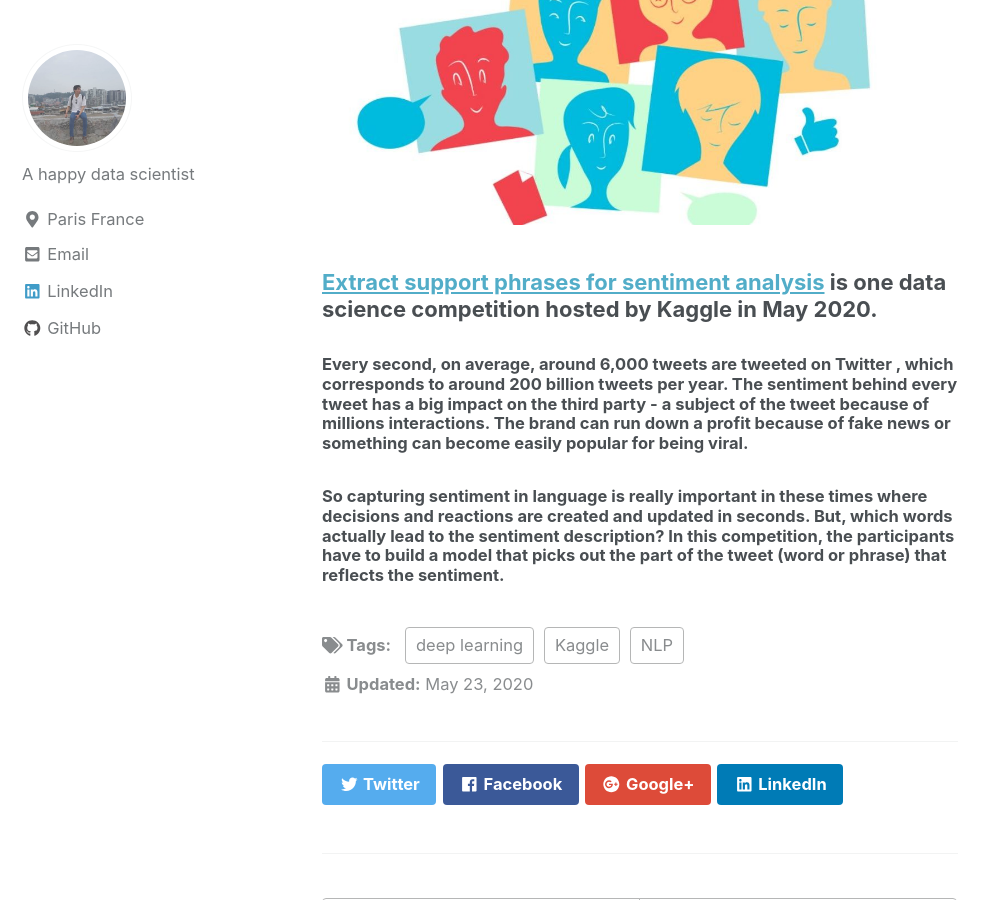
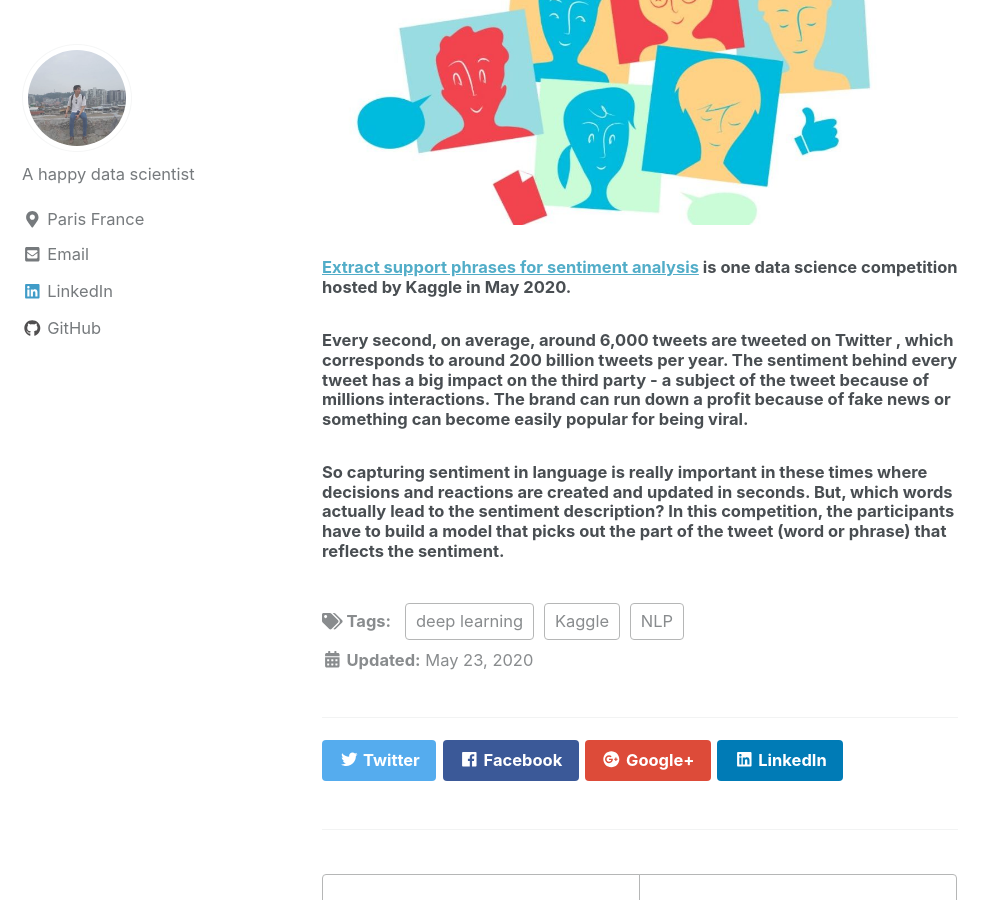
Before and after one commit to alexandre-do/alexandre-do.github.io, a Jekyll site: the page built from _posts/2020-05-23-tweet.md, in a window 1280 px wide and 900 px high, scrolled down 358 px. Shown: the whole window, without its empty margins (0-998 px from the left). Built offline with Jekyll 4.4.1, drawn with Linux system fonts in a browser that asks for light colours; nearby versions of some CDN libraries.

```diff
--- a/_posts/2020-05-23-tweet.md
+++ b/_posts/2020-05-23-tweet.md
@@ -8,6 +8,6 @@ mathjax: "true"
 ---
 <img src="{{ site.url }}{{ site.baseurl }}/images/tweet/logo.jpg"  width="800px" height='500px'/>
 
-### [Extract support phrases for sentiment analysis](https://www.kaggle.com/c/tweet-sentiment-extraction) is one data science competition hosted by Kaggle in May 2020.
-##### Every second, on average, around 6,000 tweets are tweeted on Twitter , which corresponds to  around 200 billion tweets per year. The sentiment behind every tweet has a big impact on the third party - a subject of the tweet because of millions interactions. The brand can run down a profit because of fake news or something can become easily popular for being viral.
-#####  So capturing sentiment in language is really important in these times where decisions and reactions are created and updated in seconds. But, which words actually lead to the sentiment description? In this competition, the participants have to build a model that picks out the part of the tweet (word or phrase) that reflects the sentiment.
+##### [Extract support phrases for sentiment analysis](https://www.kaggle.com/c/tweet-sentiment-extraction) is one data science competition hosted by Kaggle in May 2020.
+###### Every second, on average, around 6,000 tweets are tweeted on Twitter , which corresponds to  around 200 billion tweets per year. The sentiment behind every tweet has a big impact on the third party - a subject of the tweet because of millions interactions. The brand can run down a profit because of fake news or something can become easily popular for being viral.
+######  So capturing sentiment in language is really important in these times where decisions and reactions are created and updated in seconds. But, which words actually lead to the sentiment description? In this competition, the participants have to build a model that picks out the part of the tweet (word or phrase) that reflects the sentiment.
```
